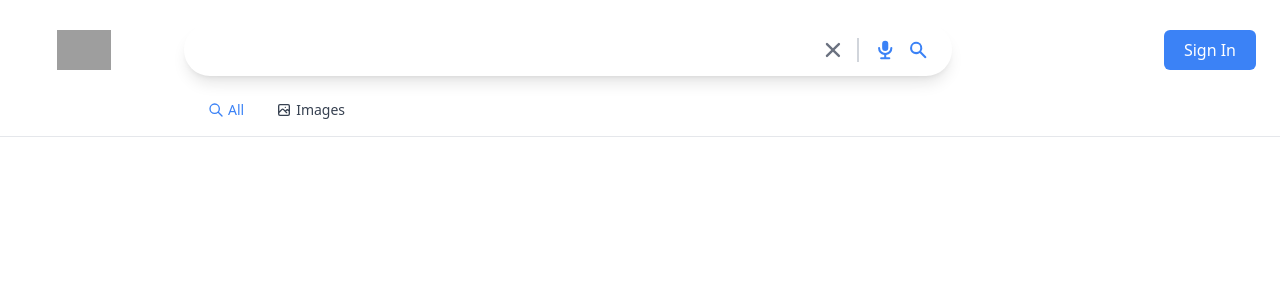
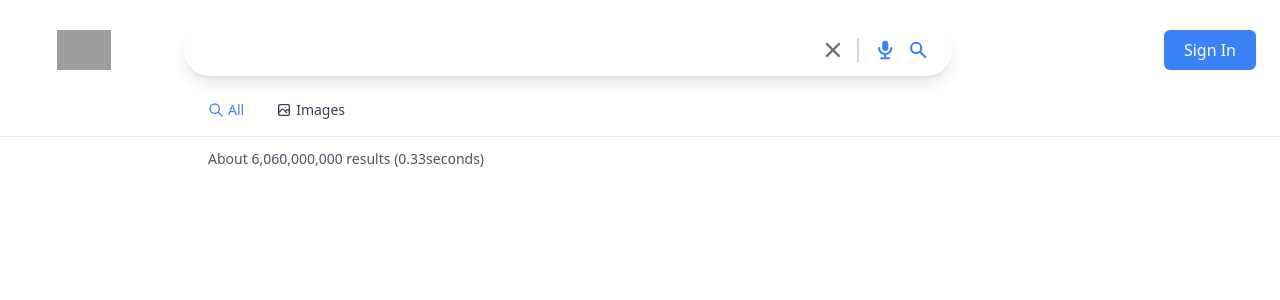
Before and after one commit to Dina2703/google-app, a Next.js app: page /search in a window 1280 px wide. Shown: the top 300 px of the page. Built offline with nearby package versions, Linux system fonts and the light colour scheme; no server answers; grey boxes are pictures that could not be loaded.

Commit message:
Cretae the about data section and modify the title in search page

```diff
--- /dev/null
+++ b/components/SearchResults.js
@@ -0,0 +1,14 @@
+import React from "react";
+
+function SearchResults({ results }) {
+  return (
+    <div className="w-full mx-auto px-3 sm:pl-[5%] md:pl-[14%] lg:pl-52">
+      <p className="text-sm text-gray-600 mb-5  mt-3">
+        About {results.searchInformation.formattedTotalResults} results (
+        {results.searchInformation.formattedSearchTime}seconds)
+      </p>
+    </div>
+  );
+}
+
+export default SearchResults;
--- a/pages/search.js
+++ b/pages/search.js
@@ -1,24 +1,26 @@
 import Head from "next/head";
+
 import SearchHeader from "../components/SearchHeader";
+import SearchResults from "../components/SearchResults";
 import TestResult from "../TestResult";
 
-function search({ results }) {
+export default function search({ results }) {
   console.log(results);
+
   return (
     <div>
       <Head>
-        <title>Search Page</title>
+        <title>{results.queries.request[0].searchTerms} - Search page</title>
       </Head>
 
       {/* Search Header */}
       <SearchHeader />
 
       {/* Search Results */}
+      <SearchResults results={results} />
     </div>
   );
 }
-
-export default search;
 
 export async function getServerSideProps(context) {
   const mockData = true;
```
